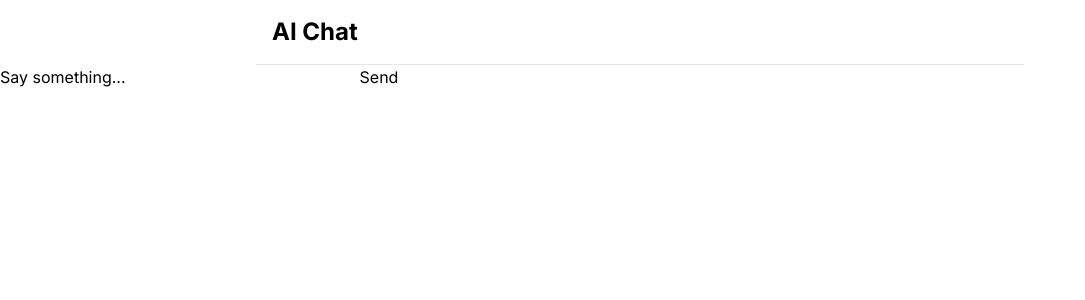
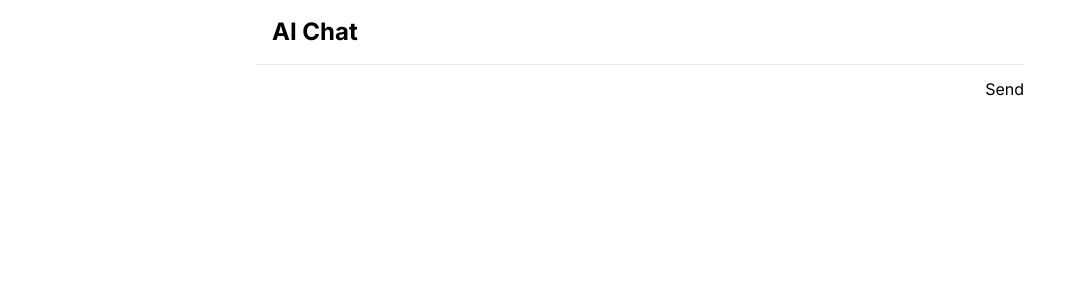
Before and after one commit to tal556/ai-chat, a Next.js app: page / in a window 1280 px wide. Shown: the top 300 px of the page, without its empty margins (0-1085 px from the left). Built offline with nearby package versions, Linux system fonts and the light colour scheme.

Commit message:
fix input ui

```diff
--- a/src/app/components/chat.tsx
+++ b/src/app/components/chat.tsx
@@ -12,16 +12,13 @@ export default function MyComponent() {
           <h1 className="text-2xl font-bold">AI Chat</h1>
       </header>
 
-      <form onSubmit={handleSubmit}>
-        <label>
-          Say something...
-          <input value={input} onChange={handleInputChange} className='text-black'/>
-        </label>
-        <button type="submit">Send</button>
+      <form onSubmit={handleSubmit} className='container py-3 flex flex-row max-w-3xl m-auto justify-between gap-1'>
+        <input value={input} onChange={handleInputChange} className='text-black w-full rounded-xl'/>
+        <button type="submit" className=''>Send</button>
       </form>
 
       <section className="container px-0 pb-10 flex flex-col flex-grow gap-4 mx-auto max-w-3xl">
-                <ul className="h-1 p-4 flex-grow bg-muted/50 rounded-lg overflow-y-auto flex flex-col gap-4">
+                <ul className="h-1 py-4 flex-grow bg-muted/50 rounded-lg overflow-y-auto flex flex-col gap-4">
                     {messages.map((m, index) => (
                         <>
                             {m.role === 'user' ? (
```
